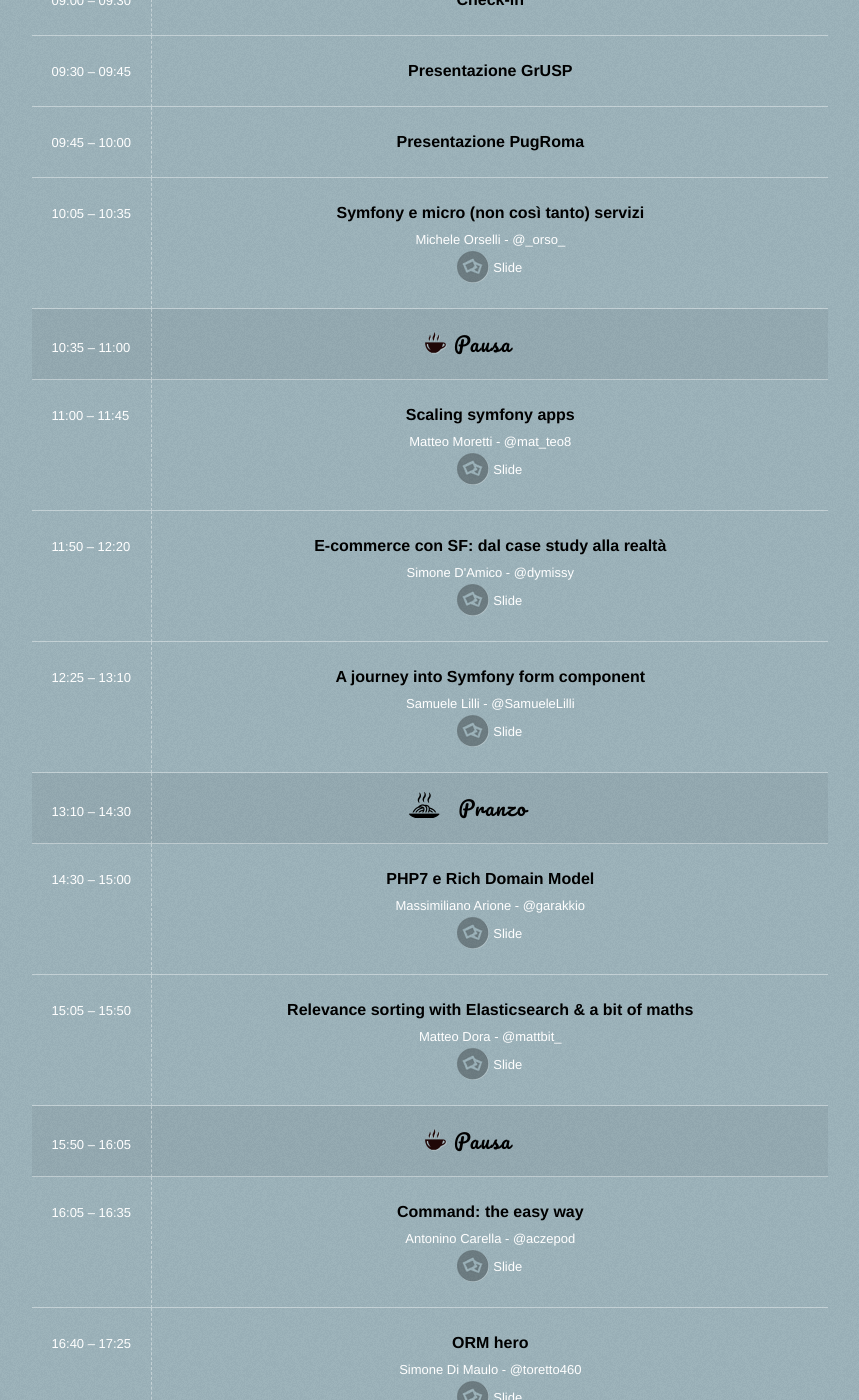
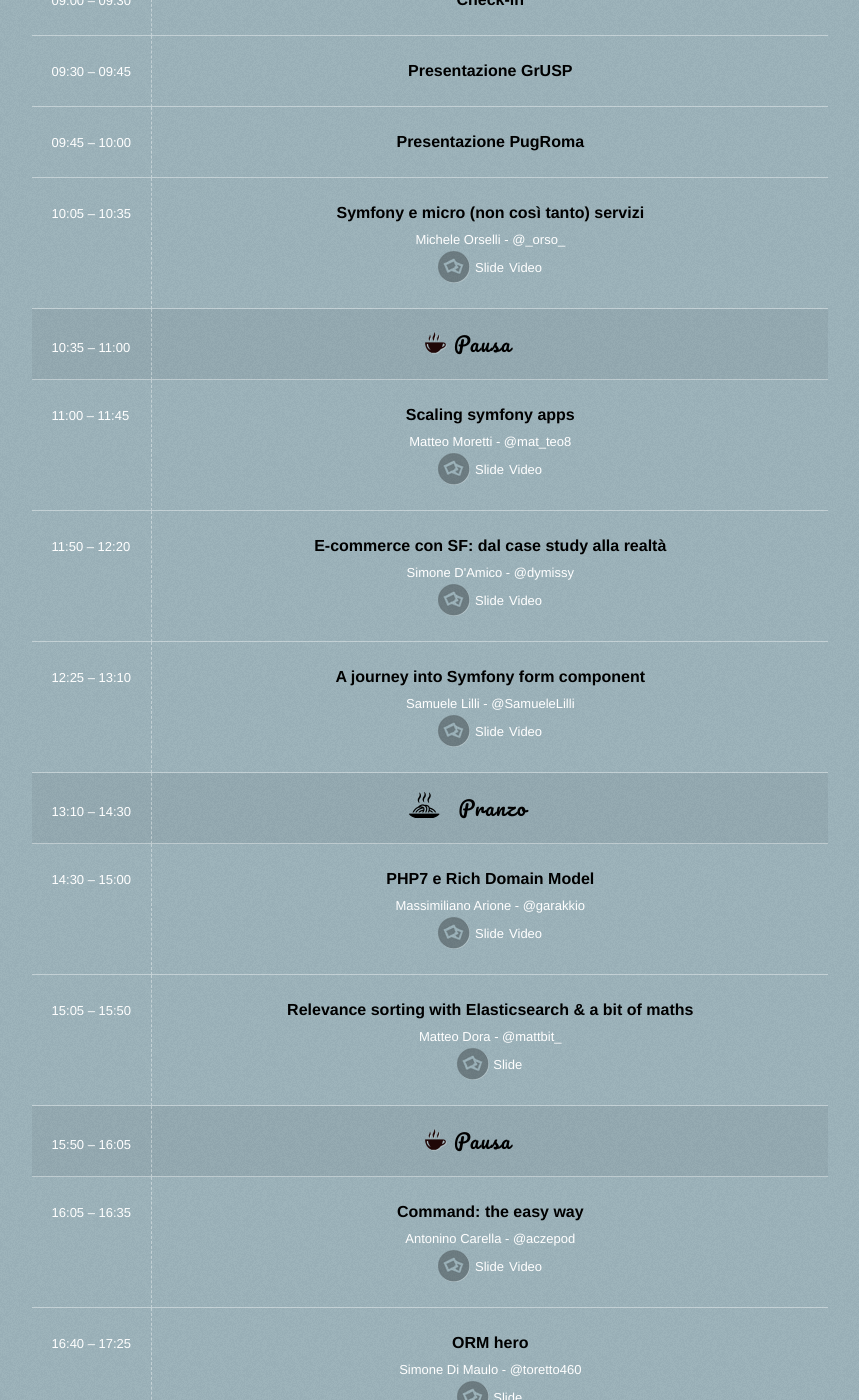
Before and after one commit to GrUSP/2016.symfonyday.it, a Jekyll site: the page built from index.html, in a window 1280 px wide and 1400 px high, scrolled down 1540 px. Shown: the whole window, without its empty margins (210-1069 px from the left). Built offline with Jekyll 4.4.1, drawn with Linux system fonts in a browser that asks for light colours; Markdown is read by kramdown in place of the engine named in the settings; comment, search, counter and statistics services are not loaded.

Commit message:
aggiunge i primi 6 video disponibili

```diff
--- a/_includes/section-speakers.html
+++ b/_includes/section-speakers.html
@@ -45,6 +45,7 @@
                     <a href="http://twitter.com/_orso_" title="Michele Orselli">Michele Orselli - @_orso_</a>
                     <br />
                     <a href="http://www.slideshare.net/MicheleOrselli/symfony-e-micro-non-cosi-tanto-services" title="" class="slides">Slide</a>
+                    <a href="https://vimeo.com/196398899" class="video">Video</a>
                 </td>
             </tr>
 
@@ -67,6 +68,7 @@
                     <a href="http://twitter.com/mat_teo8" title="Matteo Moretti">Matteo Moretti - @mat_teo8</a>
                     <br />
                     <a href="http://www.slideshare.net/matteomoro8/scaling-symfony-apps" title="" class="slides">Slide</a>
+                    <a href="https://vimeo.com/196399354" class="video">Video</a>
                 </td>
             </tr>
 
@@ -83,6 +85,7 @@
                     <a href="http://twitter.com/dymissy" title="Simone D'Amico">Simone D'Amico - @dymissy</a>
                     <br />
                     <a href="http://www.slideshare.net/dymissy/ecommerce-con-sf-dal-case-study-alla-realt" title="" class="slides">Slide</a>
+                    <a href="https://vimeo.com/196398828" class="video">Video</a>
                 </td>
             </tr>
 
@@ -98,6 +101,7 @@
                     <a href="http://twitter.com/@SamueleLilli" title="Samuele Lilli">Samuele Lilli - @SamueleLilli</a>
                     <br />
                     <a href="http://www.slideshare.net/SamueleLilli/symfony-day-2016" title="" class="slides">Slide</a>
+                    <a href="https://vimeo.com/196399649" class="video">Video</a>
                 </td>
             </tr>
 
@@ -118,6 +122,7 @@
                     <a href="http://twitter.com/garakkio" title="Massimiliano Arione">Massimiliano Arione - @garakkio</a>
                     <br />
                     <a href="https://www.slideshare.net/garak/php7-e-rich-domain-model" title="" class="slides">Slide</a>
+                    <a href="https://vimeo.com/196398557" class="video">Video</a>
                 </td>
             </tr>
 
@@ -126,7 +131,7 @@
                 <td>
                     <h4>
                         <a href="#" onclick="javascript:return(false);" rel="tooltip" title="Elasticsearch is a powerful tool with a great Symfony integration. This talk will explain how to deal with Elasticsearch and FOSElasticaBundle when the sorting becomes hard. A bit of maths and some statistics tricks will help you to sort things out, with some examples about geolocation and users’ reviews—and you’ll understand why sorting things by average rating is not always a good idea.">
-                            Relevance sorting with Elasticsearch & a bit of maths
+                            Relevance sorting with Elasticsearch &amp; a bit of maths
                         </a>
                     </h4>
                     <a href="http://twitter.com/mattbit_" title="Matteo Dora">Matteo Dora - @mattbit_</a>
@@ -155,6 +160,7 @@
                     <a href="http://twitter.com/aczepod" title="Antonino Carella">Antonino Carella - @aczepod</a>
                     <br />
                     <a href="http://www.slideshare.net/antoninocarella1/command-the-easy-way" title="" class="slides">Slide</a>
+                    <a href="https://vimeo.com/196397367" class="video">Video</a>
                 </td>
             </tr>
 
```
